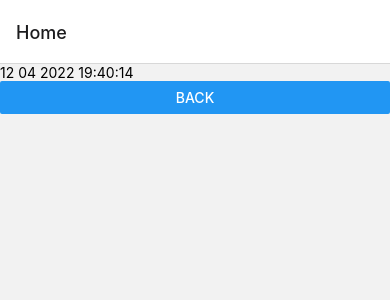
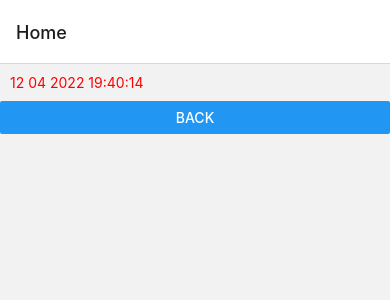
Before and after one commit to noragami0/AlarmSystem, a React Native app: screen / in a window 390 px wide. Shown: the top 300 px of the page. Built offline with nearby package versions, Linux system fonts and the light colour scheme.

Commit message:
feat:datetime

```diff
--- a/src/components/DateTime.js
+++ b/src/components/DateTime.js
@@ -1,5 +1,5 @@
 import React, {useEffect, useState} from 'react';
-import {Text, View} from 'react-native';
+import {Text, View, StyleSheet} from 'react-native';
 import moment from 'moment';
 
 function DateTime() {
@@ -17,11 +17,19 @@ function DateTime() {
 
     return (
         <View>
-            <Text>
+            <Text style={styles.clock}>
                 {moment(currentDate).format('DD MM YYYY HH:mm:ss ')}
             </Text>
         </View>
     );
 }
 
+const styles = StyleSheet.create({
+    clock: {
+        color: 'red',
+        marginVertical: 10,
+        marginHorizontal: 10,
+    },
+});
+
 export default DateTime;
```
Also changed, not shown: .eslintrc.json.
